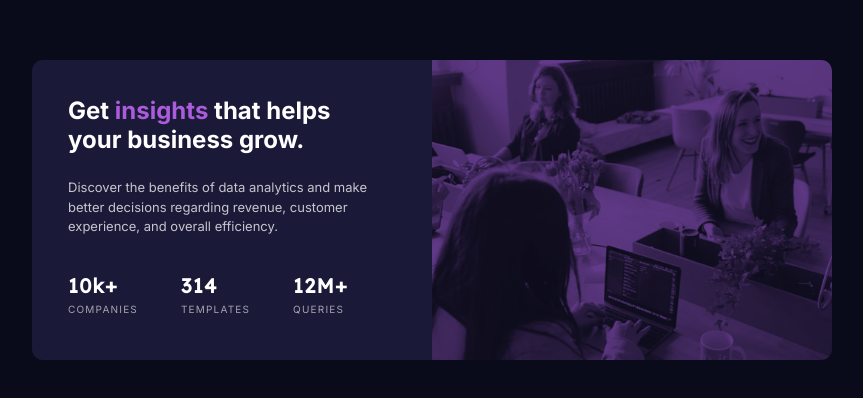
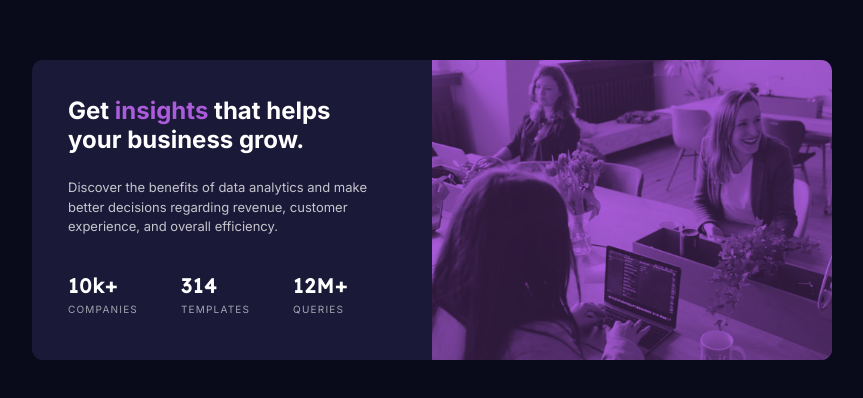
Before and after one commit to Georgenico/Stats-Preview-Card, a plain HTML site: page index.html in a window 1280 px wide. Shown: the part 190-588 px from the top of the page, without its empty margins (208-1071 px from the left). Drawn offline with Linux system fonts and the light colour scheme.

Commit message:
Update mystyle.css

```diff
--- a/mystyle.css
+++ b/mystyle.css
@@ -80,23 +80,10 @@ body {
 
 .image-container {
   background-color: hsl(277, 64%, 61%);
-  opacity: 0.5;
-  position: relative;
 }
-
-.image-container:before {
-  content: "";
-  position: absolute;
-  top: 0;
-  left: 0;
-  width: 100%;
-  height: 100%;
-  background: hsl(277, 64%, 61%);
-  mix-blend-mode: multiply;
-}
-
 .image {
   width: 40rem;
-  display: block;
   height: auto;
+  mix-blend-mode: multiply;
+  opacity: 0.75;
 }
```
